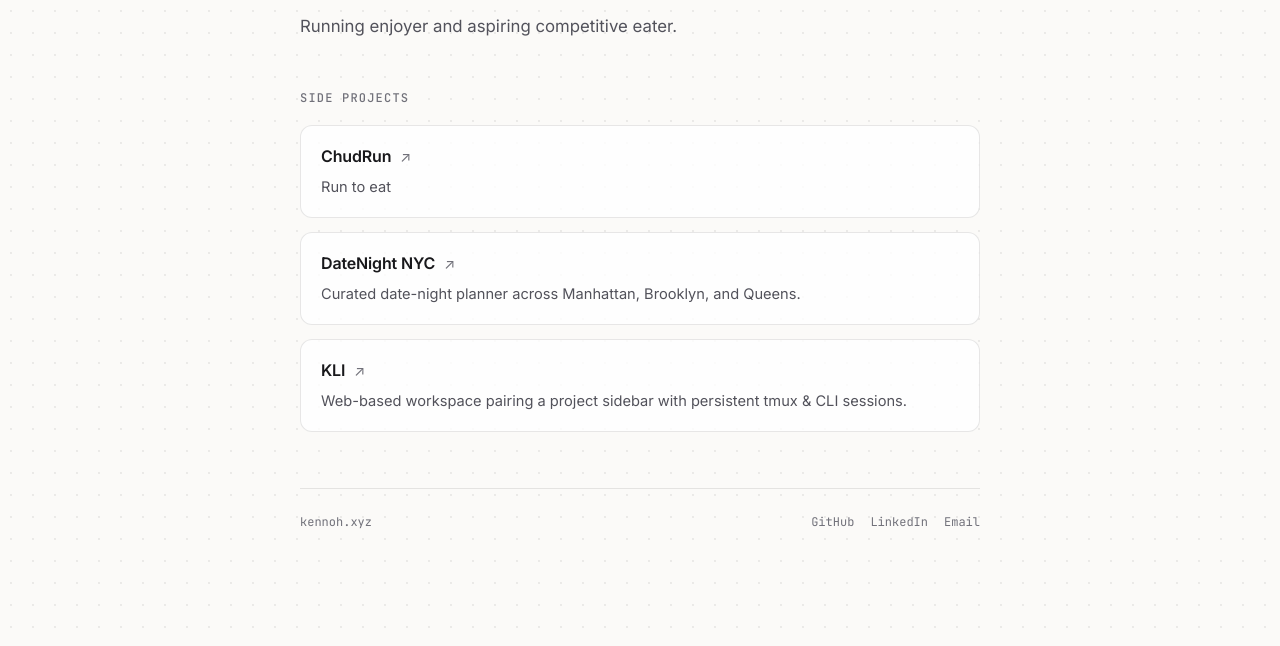
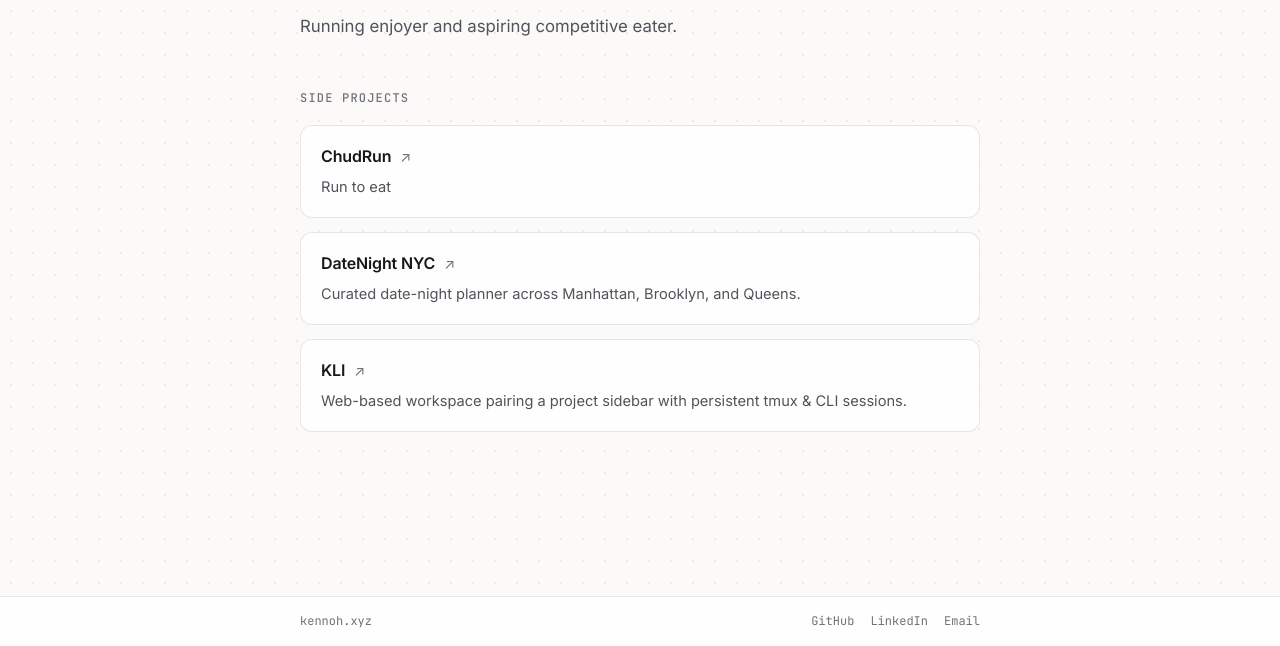
Before and after one commit to SquareDorito/kennoh.github.io, a plain HTML site: page index.html in a window 1280 px wide. Shown: the part 154-800 px from the top of the page. Drawn offline with Linux system fonts and the light colour scheme.

Commit message:
Fix footer bar to bottom of viewport

```diff
--- a/index.html
+++ b/index.html
@@ -344,17 +344,29 @@
     }
 
     footer {
-      margin-top: 3.5rem;
-      padding-top: 1.5rem;
+      position: fixed;
+      bottom: 0;
+      left: 0;
+      right: 0;
+      z-index: 50;
+      background: var(--surface);
+      backdrop-filter: blur(12px);
+      -webkit-backdrop-filter: blur(12px);
       border-top: 1px solid var(--border);
+      padding: 0.9rem 1.25rem;
+      font-family: "JetBrains Mono", ui-monospace, monospace;
+      font-size: 0.75rem;
+      color: var(--subtle);
+    }
+
+    .footer-inner {
+      max-width: 680px;
+      margin: 0 auto;
       display: flex;
       justify-content: space-between;
       align-items: center;
       flex-wrap: wrap;
       gap: 0.75rem;
-      font-family: "JetBrains Mono", ui-monospace, monospace;
-      font-size: 0.75rem;
-      color: var(--subtle);
     }
 
     .footer-links {
@@ -384,7 +396,7 @@
     }
 
     @media (max-width: 520px) {
-      body { padding: 1.75rem 1rem 3rem; }
+      body { padding: 1.75rem 1rem 5.5rem; }
       .topbar { margin-bottom: 2.5rem; }
       .card-top { flex-wrap: wrap; }
     }
@@ -457,12 +469,14 @@
     </section>
 
     <footer>
+      <div class="footer-inner">
         <span>kennoh.xyz</span>
         <nav class="footer-links" aria-label="Footer links">
           <a href="https://github.com/SquareDorito" target="_blank" rel="noopener noreferrer">GitHub</a>
           <a href="https://www.linkedin.com/in/kennoh" target="_blank" rel="noopener noreferrer">LinkedIn</a>
           <a href="mailto:kennoh415@gmail.com">Email</a>
         </nav>
+      </div>
     </footer>
   </div>
 
```
Lines whose indentation alone changed are shown as unchanged.
